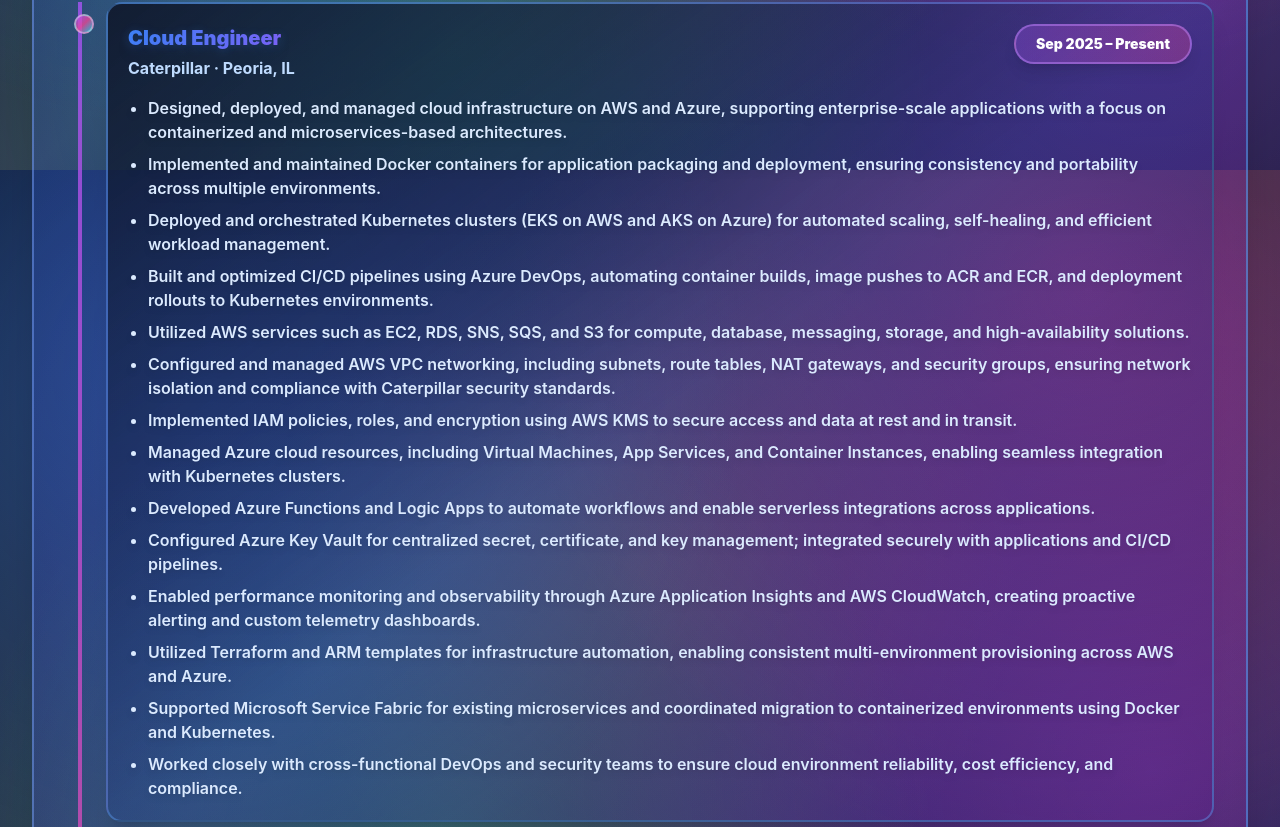
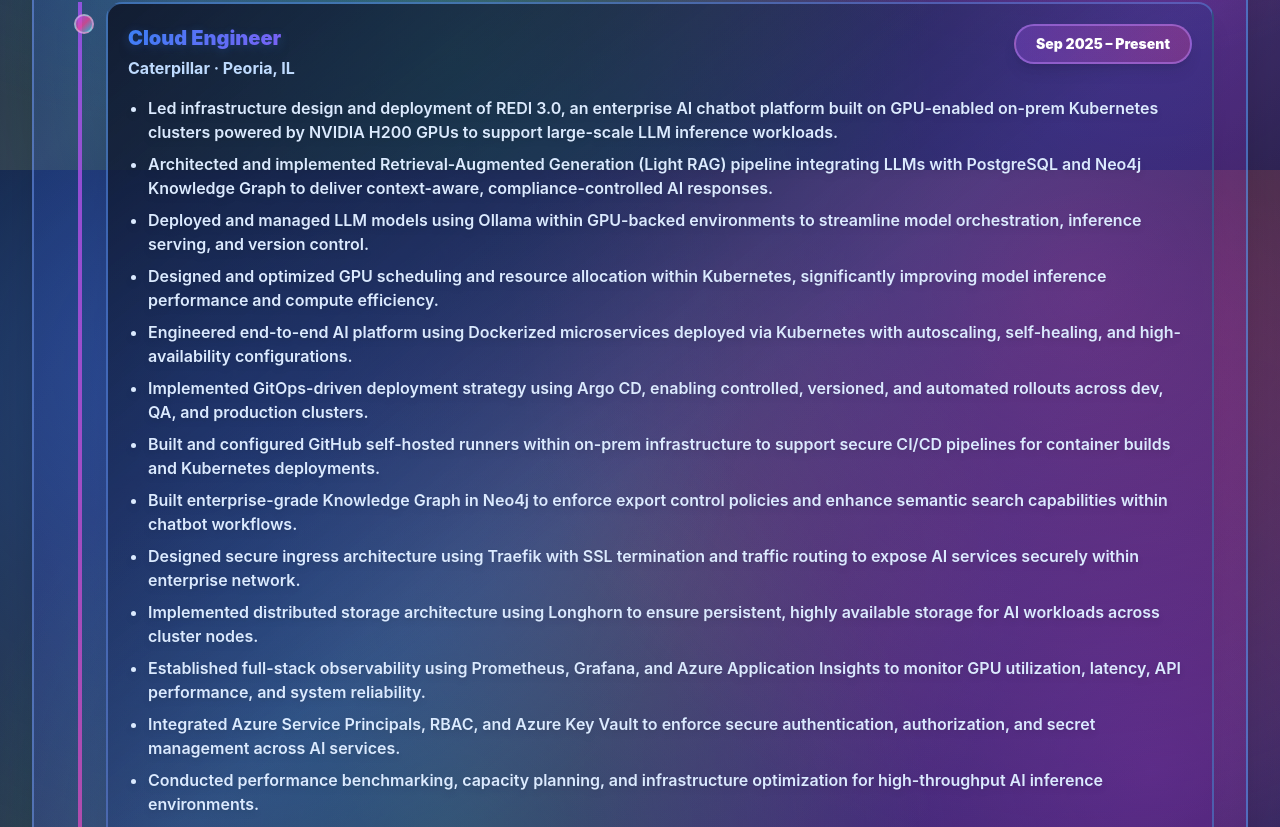
Before and after one commit to reddy771616/Mohith-Munagala-Portfolio, a React (Vite) app: page / in a window 1280 px wide. Shown: the part 3830-4657 px from the top of the page. Built offline with nearby package versions, Linux system fonts and the light colour scheme.

Commit message:
Update Caterpillar experience bullets for REDI 3.0 platform

```diff
--- a/src/App.jsx
+++ b/src/App.jsx
@@ -74,20 +74,20 @@
     company: 'Caterpillar · Peoria, IL',
     period: 'Sep 2025 – Present',
     points: [
-      'Designed, deployed, and managed cloud infrastructure on AWS and Azure, supporting enterprise-scale applications with a focus on containerized and microservices-based architectures.',
-      'Implemented and maintained Docker containers for application packaging and deployment, ensuring consistency and portability across multiple environments.',
-      'Deployed and orchestrated Kubernetes clusters (EKS on AWS and AKS on Azure) for automated scaling, self-healing, and efficient workload management.',
-      'Built and optimized CI/CD pipelines using Azure DevOps, automating container builds, image pushes to ACR and ECR, and deployment rollouts to Kubernetes environments.',
-      'Utilized AWS services such as EC2, RDS, SNS, SQS, and S3 for compute, database, messaging, storage, and high-availability solutions.',
-      'Configured and managed AWS VPC networking, including subnets, route tables, NAT gateways, and security groups, ensuring network isolation and compliance with Caterpillar security standards.',
-      'Implemented IAM policies, roles, and encryption using AWS KMS to secure access and data at rest and in transit.',
-      'Managed Azure cloud resources, including Virtual Machines, App Services, and Container Instances, enabling seamless integration with Kubernetes clusters.',
-      'Developed Azure Functions and Logic Apps to automate workflows and enable serverless integrations across applications.',
-      'Configured Azure Key Vault for centralized secret, certificate, and key management; integrated securely with applications and CI/CD pipelines.',
-      'Enabled performance monitoring and observability through Azure Application Insights and AWS CloudWatch, creating proactive alerting and custom telemetry dashboards.',
-      'Utilized Terraform and ARM templates for infrastructure automation, enabling consistent multi-environment provisioning across AWS and Azure.',
-      'Supported Microsoft Service Fabric for existing microservices and coordinated migration to containerized environments using Docker and Kubernetes.',
-      'Worked closely with cross-functional DevOps and security teams to ensure cloud environment reliability, cost efficiency, and compliance.',
+      'Led infrastructure design and deployment of REDI 3.0, an enterprise AI chatbot platform built on GPU-enabled on-prem Kubernetes clusters powered by NVIDIA H200 GPUs to support large-scale LLM inference workloads.',
+      'Architected and implemented Retrieval-Augmented Generation (Light RAG) pipeline integrating LLMs with PostgreSQL and Neo4j Knowledge Graph to deliver context-aware, compliance-controlled AI responses.',
+      'Deployed and managed LLM models using Ollama within GPU-backed environments to streamline model orchestration, inference serving, and version control.',
+      'Designed and optimized GPU scheduling and resource allocation within Kubernetes, significantly improving model inference performance and compute efficiency.',
+      'Engineered end-to-end AI platform using Dockerized microservices deployed via Kubernetes with autoscaling, self-healing, and high-availability configurations.',
+      'Implemented GitOps-driven deployment strategy using Argo CD, enabling controlled, versioned, and automated rollouts across dev, QA, and production clusters.',
+      'Built and configured GitHub self-hosted runners within on-prem infrastructure to support secure CI/CD pipelines for container builds and Kubernetes deployments.',
+      'Built enterprise-grade Knowledge Graph in Neo4j to enforce export control policies and enhance semantic search capabilities within chatbot workflows.',
+      'Designed secure ingress architecture using Traefik with SSL termination and traffic routing to expose AI services securely within enterprise network.',
+      'Implemented distributed storage architecture using Longhorn to ensure persistent, highly available storage for AI workloads across cluster nodes.',
+      'Established full-stack observability using Prometheus, Grafana, and Azure Application Insights to monitor GPU utilization, latency, API performance, and system reliability.',
+      'Integrated Azure Service Principals, RBAC, and Azure Key Vault to enforce secure authentication, authorization, and secret management across AI services.',
+      'Conducted performance benchmarking, capacity planning, and infrastructure optimization for high-throughput AI inference environments.',
+      'Owned production stability, performing root cause analysis across Kubernetes networking, GPU drivers, container runtime, and database layers.',
     ],
   },
   {
```
